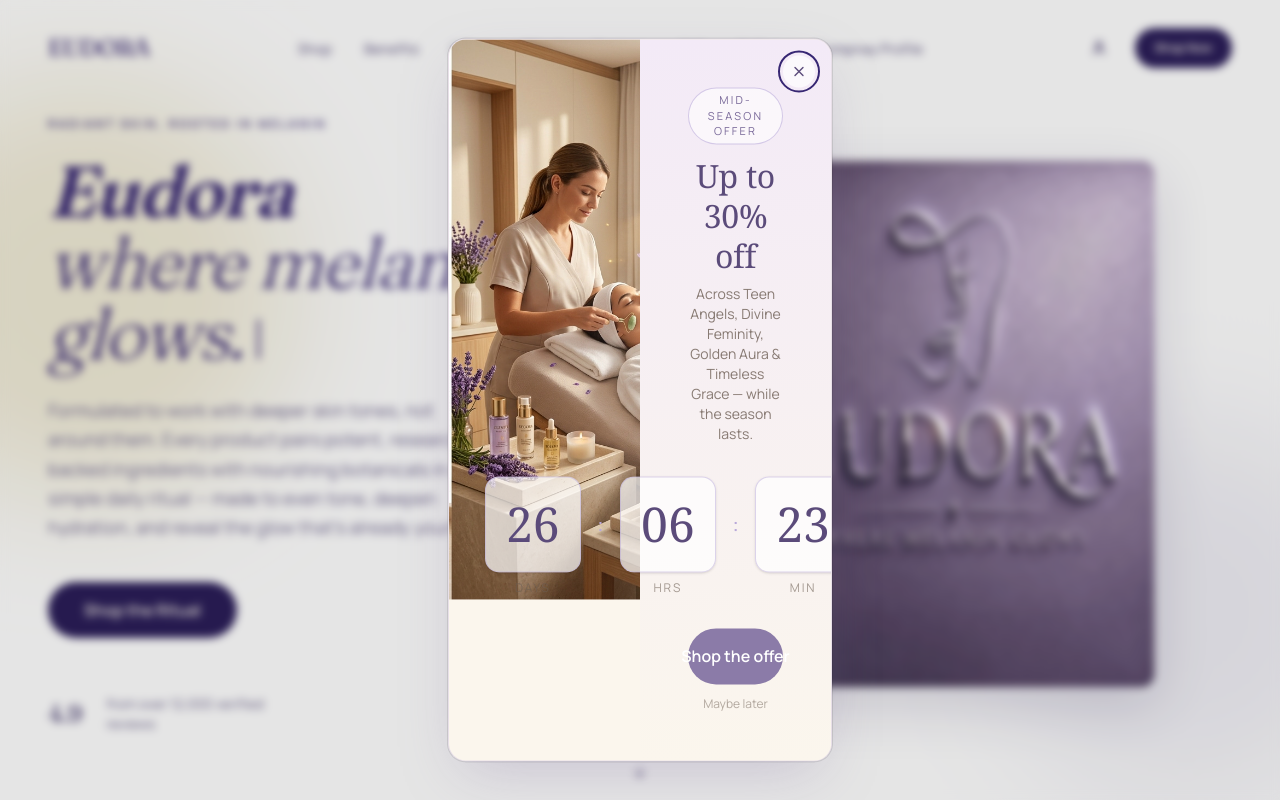
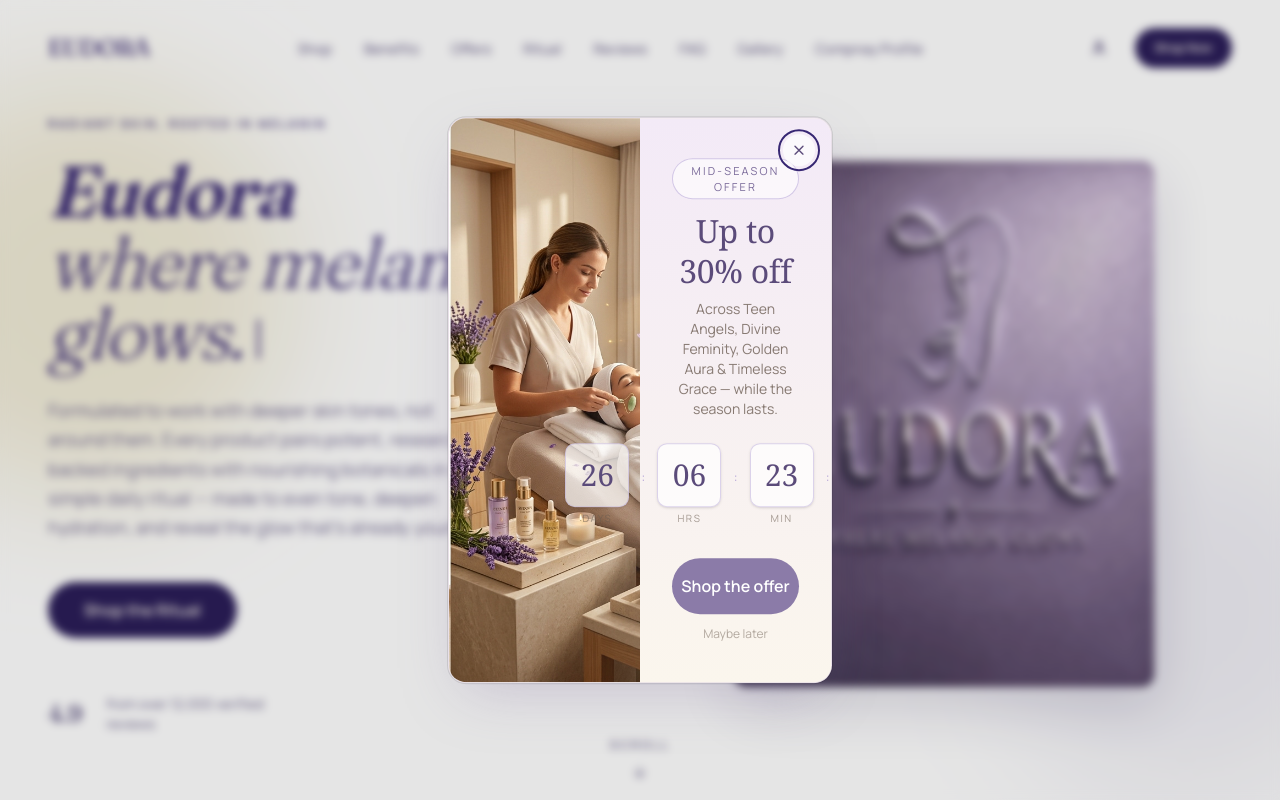
Before and after one commit to SasankaAE/lumere, a Next.js app: page / in a window 1280 px wide. Shown: the top 800 px of the page. Built offline with nearby package versions, Linux system fonts and the light colour scheme.

Commit message:
style: update MidSeasonOfferPopup layout and styling for improved aesthetics

```diff
--- a/components/sale/page.tsx
+++ b/components/sale/page.tsx
@@ -67,13 +67,13 @@
 
 function TimeUnit({ value, label }: { value: number; label: string }) {
   return (
-    <div className="flex flex-col items-center gap-2">
-      <div className="flex h-20 w-20 items-center justify-center rounded-xl border border-[#B9A9D9]/50 bg-white/70 shadow-sm sm:h-24 sm:w-24">
-        <span className="font-serif text-4xl tabular-nums text-[#5B4B7A] sm:text-5xl">
+    <div className="flex flex-col items-center gap-1">
+      <div className="flex h-14 w-14 items-center justify-center rounded-lg border border-[#B9A9D9]/50 bg-white/70 shadow-sm sm:h-16 sm:w-16">
+        <span className="font-serif text-2xl tabular-nums text-[#5B4B7A] sm:text-3xl">
           {String(value).padStart(2, "0")}
         </span>
       </div>
-      <span className="text-xs uppercase tracking-[0.15em] text-[#6B5D52]/60">
+      <span className="text-[10px] uppercase tracking-[0.15em] text-[#6B5D52]/60">
         {label}
       </span>
     </div>
@@ -133,7 +133,7 @@
       <AnimatePresence>
         {open && (
           <DialogContent
-            className="max-w-5xl overflow-hidden border border-[#B9A9D9]/30 bg-[#FBF6ED] p-0 text-[#4A3F35] shadow-[0_20px_60px_-15px_rgba(139,123,168,0.35)] sm:rounded-2xl"
+            className="max-w-3xl overflow-hidden border border-[#B9A9D9]/30 bg-[#FBF6ED] p-0 text-[#4A3F35] shadow-[0_20px_60px_-15px_rgba(139,123,168,0.35)] sm:rounded-2xl"
             showCloseButton={false}
           >
             <motion.div
@@ -152,7 +152,7 @@
               </button>
 
               {/* Image half */}
-              <div className="relative h-64 sm:h-[560px]">
+              <div className="relative h-56 sm:h-full">
                 <Image
                   src={imageSrc}
                   alt="Eudora mid-season offer — up to 40% off"
@@ -165,7 +165,7 @@
               </div>
 
               {/* Content half */}
-              <div className="relative flex flex-col items-center justify-center bg-gradient-to-b from-[#F3EAF7] to-[#FBF6ED] px-10 py-12 text-center sm:px-12">
+              <div className="relative flex flex-col items-center justify-center bg-gradient-to-b from-[#F3EAF7] to-[#FBF6ED] px-8 py-10 text-center">
                 <span className="mb-3 rounded-full border border-[#B9A9D9]/60 bg-white/60 px-3 py-1 text-[11px] uppercase tracking-[0.2em] text-[#7A6A9A]">
                   Mid-Season Offer
                 </span>
@@ -179,13 +179,13 @@
                 </p>
 
                 {timeLeft && !timeLeft.expired ? (
-                  <div className="mt-8 flex items-center gap-3 sm:gap-4">
+                  <div className="mt-6 flex items-center gap-3">
                     <TimeUnit value={timeLeft.days} label="Days" />
-                    <span className="pb-6 text-xl text-[#B9A9D9] sm:text-2xl">:</span>
+                    <span className="pb-4 text-[#B9A9D9]">:</span>
                     <TimeUnit value={timeLeft.hours} label="Hrs" />
-                    <span className="pb-6 text-xl text-[#B9A9D9] sm:text-2xl">:</span>
+                    <span className="pb-4 text-[#B9A9D9]">:</span>
                     <TimeUnit value={timeLeft.minutes} label="Min" />
-                    <span className="pb-6 text-xl text-[#B9A9D9] sm:text-2xl">:</span>
+                    <span className="pb-4 text-[#B9A9D9]">:</span>
                     <TimeUnit value={timeLeft.seconds} label="Sec" />
                   </div>
                 ) : (
```
